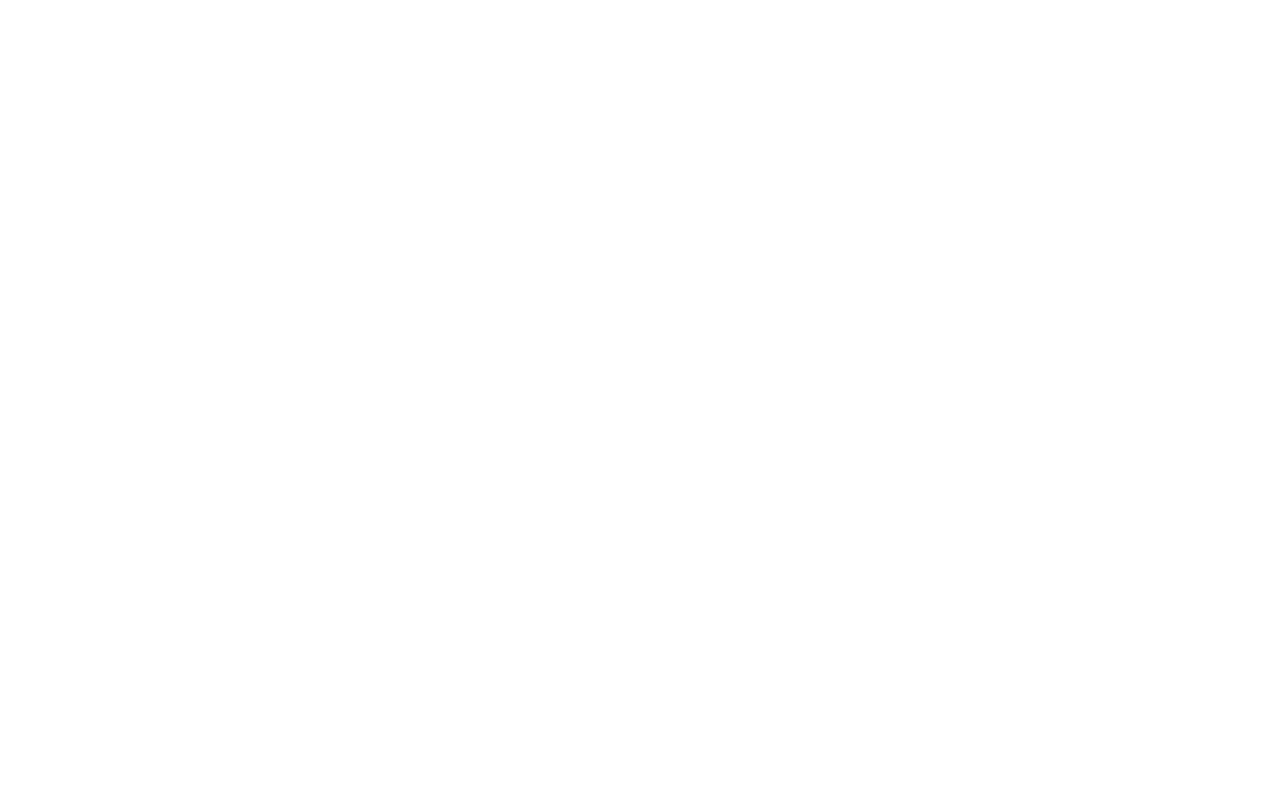
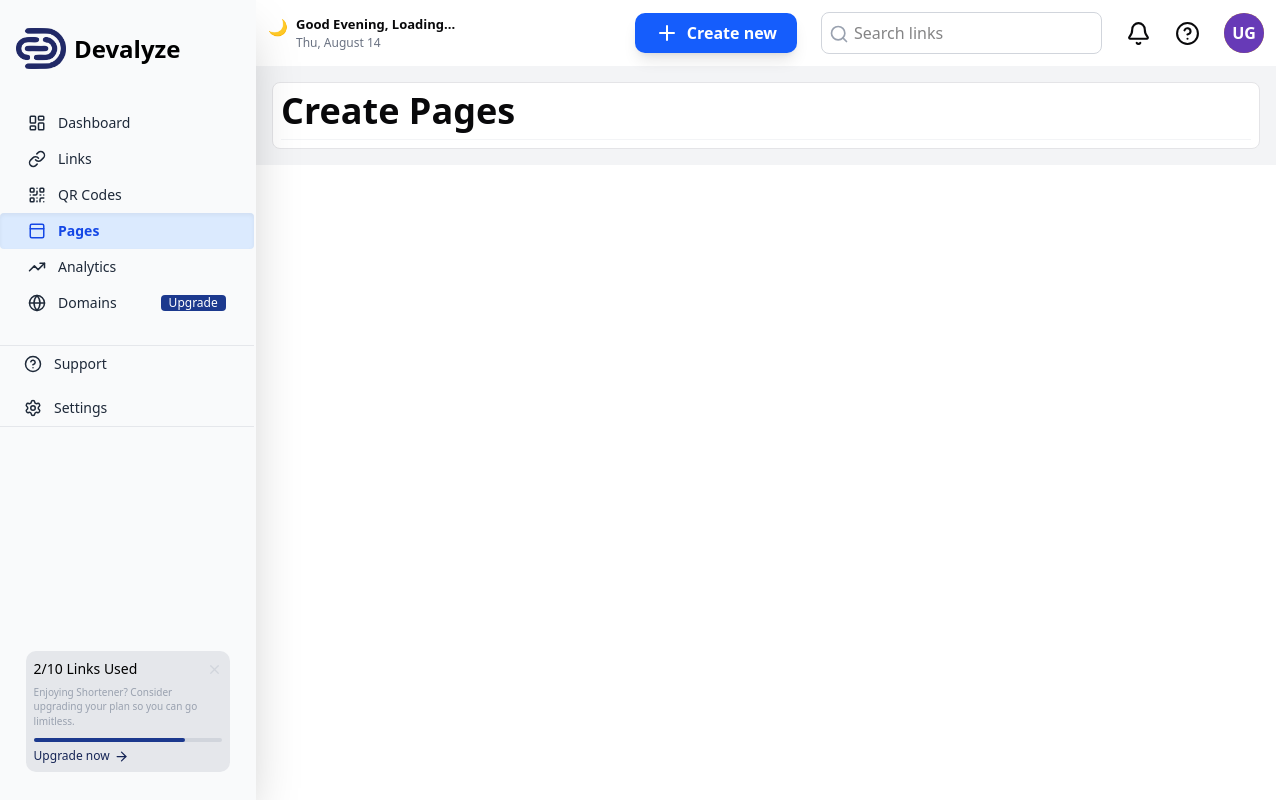
Before and after one commit to Yulong-Dev/Devalyze_url_shortener, a React (Vite) app in the folder devalyze_url/: page /dashboard/pages in a window 1280 px wide. Before the commit this address had no page. Built offline with nearby package versions, Linux system fonts and the light colour scheme; no server answers; sample sign-in values are in the browser's storage; a web font is replaced by a local one.

Commit message:
Pages started

```diff
--- a/devalyze_url/src/App.jsx
+++ b/devalyze_url/src/App.jsx
@@ -12,6 +12,7 @@ import LinksPage from "./pages/Linkspage.jsx";
 import QrPage from "./pages/QrPage.jsx";
 import PrivateRoute from "./components/PrivateRoute";
 import SettingsPage from "./pages/SettingsPage";
+import Pages from "./pages/Pages";
 
 function App() {
   return (
@@ -32,6 +33,7 @@ function App() {
           <Route index element={<Dashboard />} />
           <Route path="links" element={<LinksPage />} />
           <Route path="qrcodes" element={<QrPage />} />
+          <Route path="pages" element={<Pages />} />
           <Route path="settings" element={<SettingsPage/>} />
         </Route>
       </Routes>
--- a/devalyze_url/src/layouts/DashboardLayout.jsx
+++ b/devalyze_url/src/layouts/DashboardLayout.jsx
@@ -194,7 +194,7 @@ const DashboardLayout = () => {
   };
 
   return (
-    <div className="flex h-auto relative">
+    <div className="flex h-auto relative ">
       {/* Sidebar */}
       <div
         className={`flex flex-col bg-gray-50 text-black justify-between shadow-2xl w-64  py-7 min-h-screen fixed md:static z-50 transform transition-transform duration-300
--- /dev/null
+++ b/devalyze_url/src/pages/Pages.jsx
@@ -0,0 +1,24 @@
+import React from 'react'
+
+function Pages() {
+  return (
+    <div className='p-4 bg-gray-100'>
+        <div className='border rounded-md bg-white p-2'>
+            <nav className='border-b border-gray-100 pb-2'>
+                <h1 className='text-4xl font-semibold '>Create Pages</h1>
+            </nav>
+            <main>
+
+            </main>
+            <div>
+
+            </div>
+            <aside>
+
+            </aside>
+        </div>
+    </div>
+  )
+}
+
+export default Pages
```
